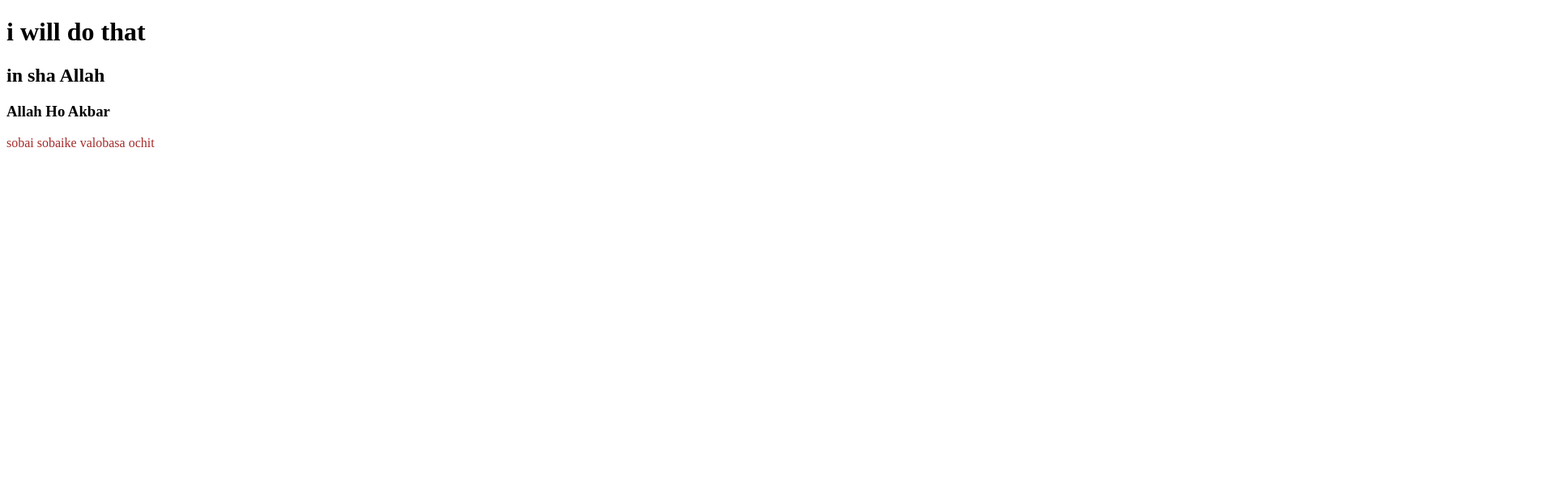
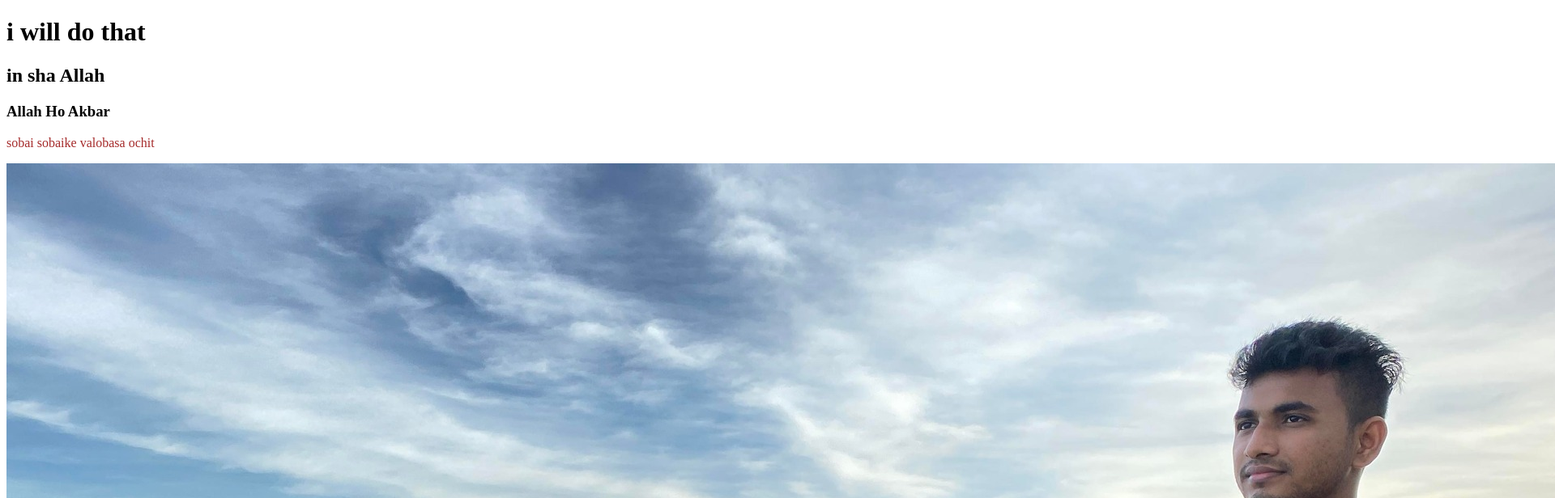
Before and after one commit to ataurrahman22/my-second-repo, a plain HTML site: page index.html in a window 1280 px wide. Shown: the top 616 px of the page at 81% size, 1920 px wide, since content can reach past the window. Drawn offline with Linux system fonts and the light colour scheme.

Commit message:
image added

```diff
--- a/index.html
+++ b/index.html
@@ -12,5 +12,6 @@
     <h2>in sha Allah</h2>
     <h3>Allah Ho Akbar</h3>
     <p>sobai sobaike valobasa ochit</p>
+    <img src="ataur.jpg" alt="">
 </body>
 </html>
```
Also changed, not shown: ataur.jpg (added).
